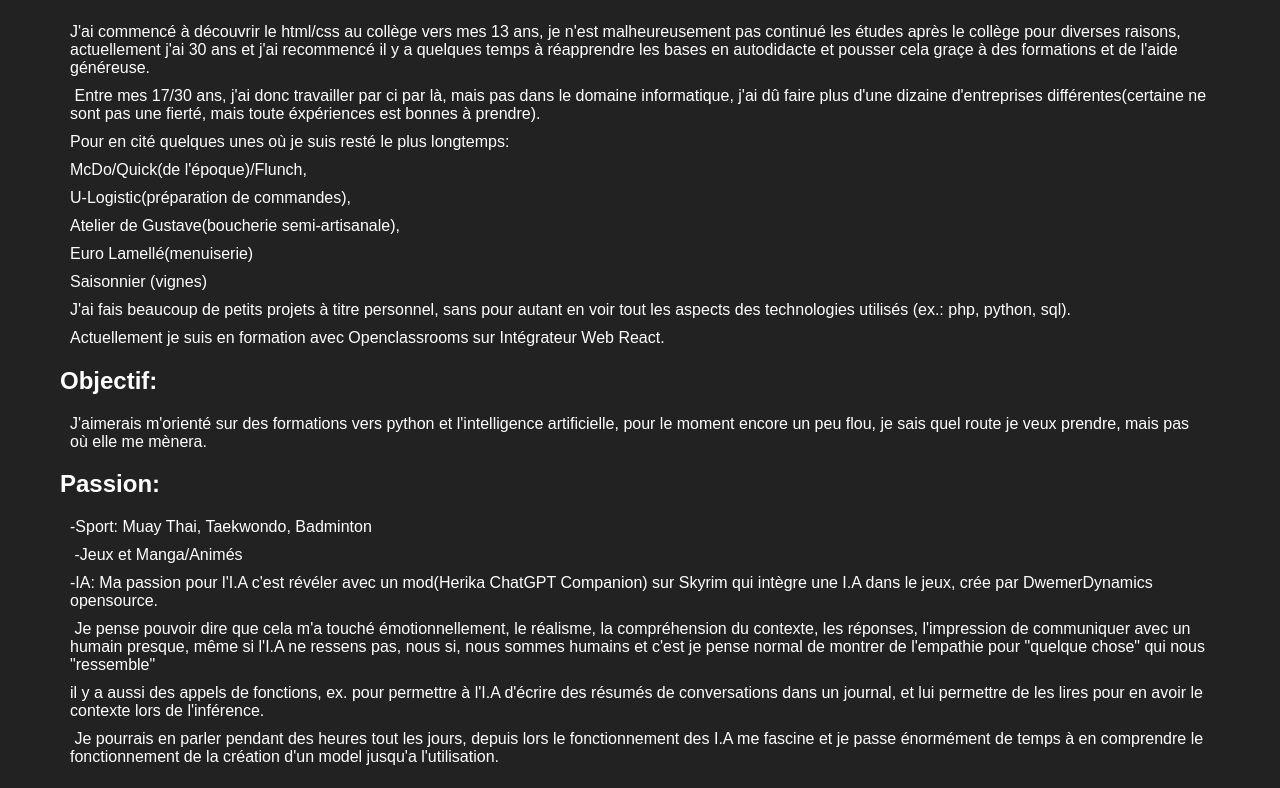
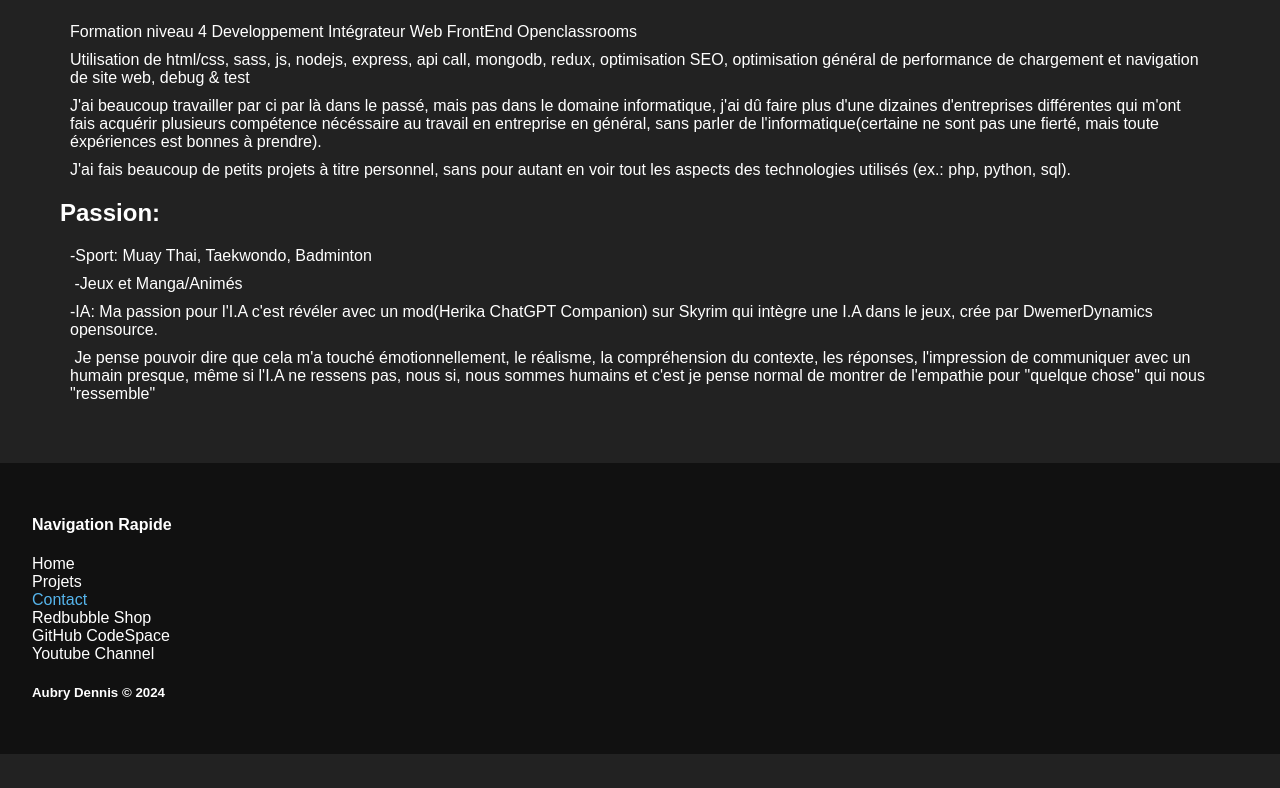
Before and after one commit to DennAmo/portfolio-projet-12, a React (Create React App) app: page /aboutme in a window 1280 px wide. Shown: the part 400-1188 px from the top of the page. After the commit the page ends 1154 px from the top, so only its background shows below. Built offline with nearby package versions, Linux system fonts and the light colour scheme.

Commit message:
update aboutme

```diff
--- a/public/index.html
+++ b/public/index.html
@@ -11,7 +11,7 @@
     <link rel="canonical" href="https://amoglobine.netlify.app" >
     <meta name="X-Content-Type-Options" content="nosniff">
     <meta name="robots" content="index, follow">
-    <title>Portfolio Projets Web Service & Shop Dennis Aubry</title>
+    <title>Web Service Developpement - Dennis Aubry</title>
 </head>
   <body>
     <noscript>You need to enable JavaScript to run this app.</noscript>
--- a/src/components/AboutmeContent.js
+++ b/src/components/AboutmeContent.js
@@ -8,36 +8,19 @@
       <a href="https://chat.google.com/room/AAAAvaJ2eyU?cls=7">Google Chat</a>
 
       <h2>Parcours:</h2>
-      <p>
-        J'ai commencé à découvrir le html/css au collège vers mes 13 ans, je n'est malheureusement pas continué les études après le collège pour diverses raisons,
-        actuellement j'ai 30 ans et j'ai recommencé il y a quelques temps à réapprendre les bases en autodidacte et pousser cela graçe à des formations et de l'aide généreuse.</p>
+      <p>Formation niveau 4 Developpement Intégrateur Web FrontEnd Openclassrooms</p>
+      <p>Utilisation de html/css, sass, js, nodejs, express, api call, mongodb, redux, optimisation SEO, optimisation général de performance de chargement et navigation de site web, debug & test</p>
 
-      <p> Entre mes 17/30 ans, j'ai donc travailler par ci par là, mais pas dans le domaine informatique, j'ai dû faire plus d'une dizaine d'entreprises différentes(certaine ne sont pas une fierté, mais toute éxpériences est bonnes à prendre).</p>
-      <p>Pour en cité quelques unes où je suis resté le plus longtemps: </p>
+      <p>J'ai beaucoup travailler par ci par là dans le passé, mais pas dans le domaine informatique, j'ai dû faire plus d'une dizaines d'entreprises différentes qui m'ont fais acquérir plusieurs compétence nécéssaire au travail en entreprise en général,
+         sans parler de l'informatique(certaine ne sont pas une fierté, mais toute éxpériences est bonnes à prendre).</p>
+      <p>J'ai fais beaucoup de petits projets à titre personnel, sans pour autant en voir tout les aspects des technologies utilisés (ex.: php, python, sql).</p>
 
-      <p>McDo/Quick(de l'époque)/Flunch,</p>
-      <p>U-Logistic(préparation de commandes),</p>
-      <p>Atelier de Gustave(boucherie semi-artisanale),</p>
-      <p>Euro Lamellé(menuiserie)</p>
-      <p>Saisonnier (vignes)</p>
-
-      <p>J'ai fais beaucoup de petits projets à titre personnel, sans pour autant en voir tout les aspects des technologies utilisés (ex.: php, python, sql).</p>
-      <p>Actuellement je suis en formation avec Openclassrooms sur Intégrateur Web React.</p>
-
-      <h2>Objectif:</h2>
-      <p>J'aimerais m'orienté sur des formations vers python et l'intelligence artificielle, pour le moment encore un peu flou, je sais quel route je veux prendre, mais pas où elle me mènera.
-      </p>
       <h2>Passion:</h2>
       <p>-Sport: Muay Thai, Taekwondo, Badminton</p>
       <p> -Jeux et Manga/Animés</p>
       <p>-IA: Ma passion pour l'I.A c'est révéler avec un mod(Herika ChatGPT Companion) sur Skyrim qui intègre une I.A dans le jeux, crée par DwemerDynamics opensource.</p>
-      <p> Je pense pouvoir dire que cela m'a touché émotionnellement, le réalisme, la compréhension du contexte, les réponses, l'impression de communiquer avec un humain presque, même si l'I.A ne ressens pas, nous si, nous sommes humains et c'est je pense normal de montrer de l'empathie pour "quelque chose" qui nous "ressemble"</p>
-      <p>il y a aussi des appels de fonctions, ex. pour permettre à l'I.A d'écrire des résumés de conversations dans un journal, et lui permettre de les lires pour en avoir le contexte lors de l'inférence.</p>
-      <p> Je pourrais en parler pendant des heures tout les jours, depuis lors le fonctionnement des I.A me fascine et je passe énormément de temps à en comprendre le fonctionnement de la création d'un model jusqu'a l'utilisation.</p>
-
-      <h2>Test personnalité:</h2>
-      <img className="testimg" alt="persona test" src="./assets/test.jpg"></img>
-
+      <p> Je pense pouvoir dire que cela m'a touché émotionnellement, le réalisme, la compréhension du contexte, les réponses, l'impression de communiquer avec un humain presque, même si l'I.A ne ressens pas,
+        nous si, nous sommes humains et c'est je pense normal de montrer de l'empathie pour "quelque chose" qui nous "ressemble"</p>
     </div>
   );
 };
--- a/src/styles/_main.scss
+++ b/src/styles/_main.scss
@@ -184,31 +184,6 @@
  height: 50px;
 }
 
-ul li a::before {
-  content: '';
-  position: absolute;
-  top: 0;
-  left: 0;
-  width: 100%;
-  height: 100%;
-  border-radius: 50%;
-  background: #ffee10;
-  transition: .5s;
-  transform: scale(.9);
-  z-index: -1;
-}
-
-ul li a:hover::before {
-  transform: scale(1.1);
-  box-shadow: 0 0 15px #ffee10;
-}
-
-ul li a:hover {
-  color: #ffee10;
-  box-shadow: 0 0 5px #ffee10;
-  text-shadow: 0 0 5px #ffee10;
-}
-
 .iconcontain{
   display: flex;
 
```
Also changed, not shown: src/styles/App.css (+2 -31 lines), 1 other file (tests, documents, lock files or other folders).
